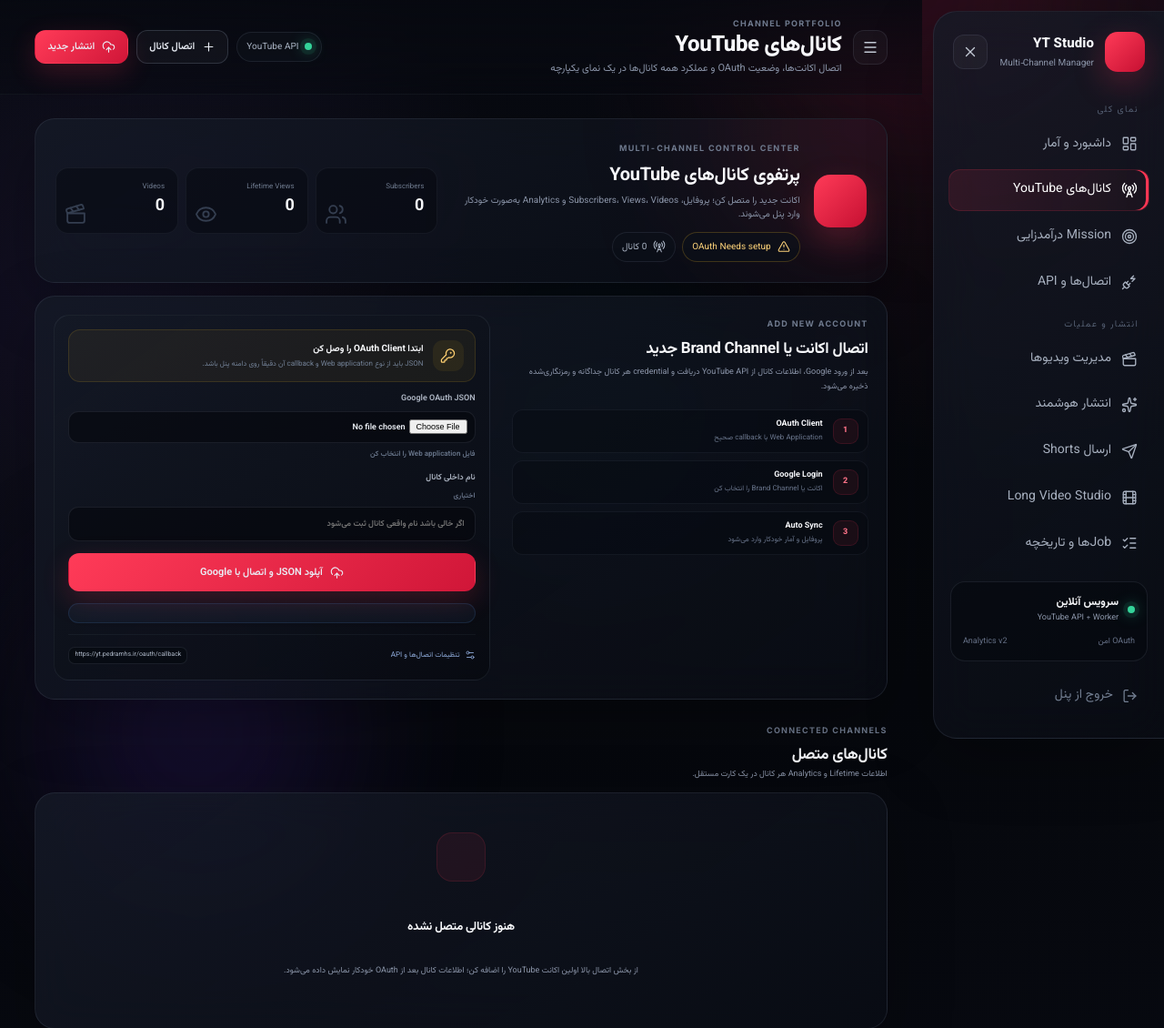
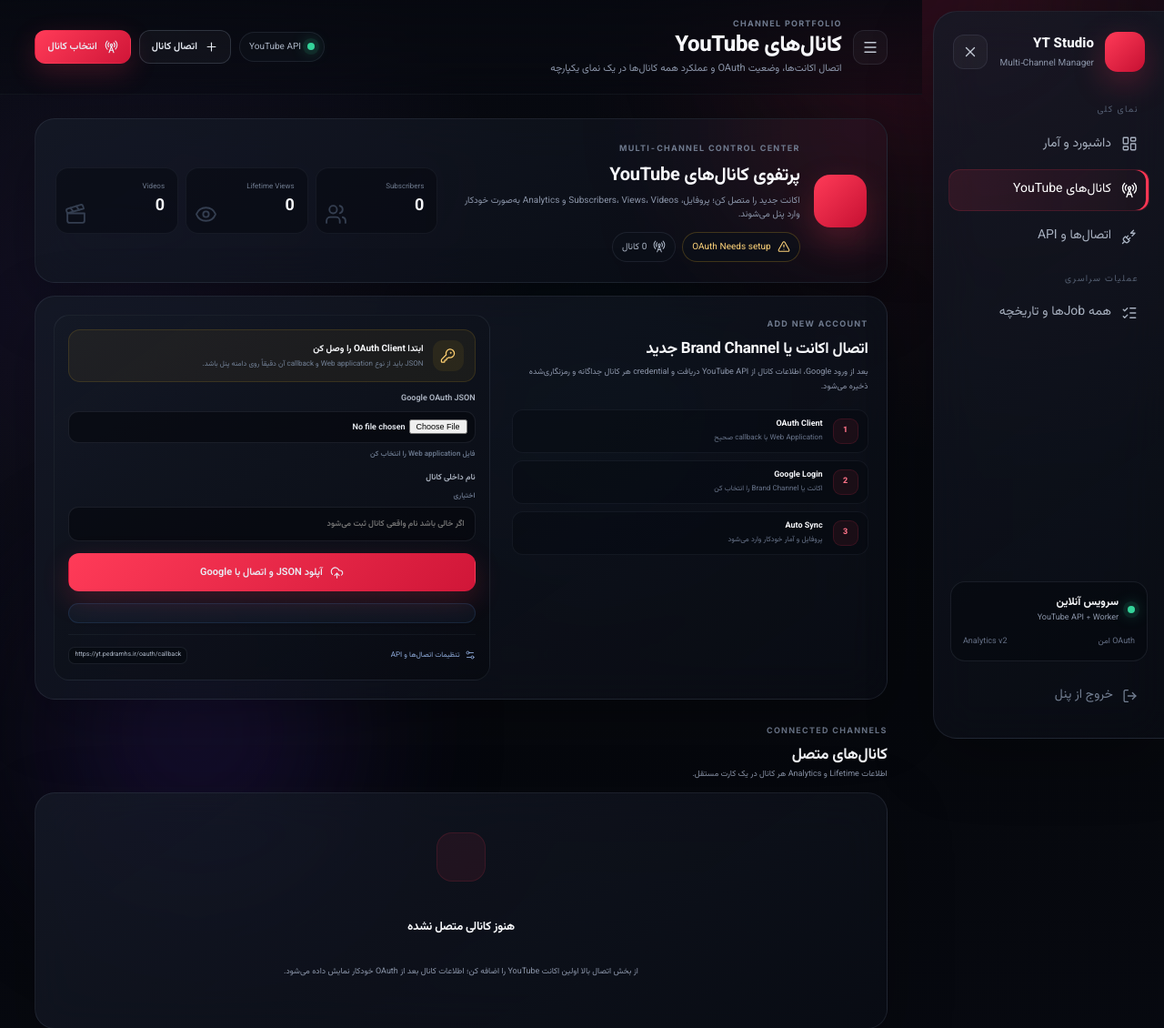
Before and after one commit to PEDIHS/yt, a Flask app: page /channels in a window 1280 px wide. Shown: the top 1130 px of the page at 91% size. Run offline with Flask 3, Linux system fonts and the light colour scheme; the visitor is signed in with stand-in values (Sample User, id 1); parts of the project's set-up code (start-up, migrations or seed data) failed here and were passed over; some libraries are stand-ins or nearby versions.

Commit message:
refactor: move content operations into channel workspaces

```diff
--- a/templates/base.html
+++ b/templates/base.html
@@ -40,30 +40,15 @@
         <a href="{{ url_for('channels') }}" class="{% if request.endpoint in ['channels','channel_detail'] %}active{% endif %}">
           <i data-lucide="radio-tower"></i><span>کانال‌های YouTube</span>
         </a>
-        <a href="{{ url_for('missions_page') }}" class="{% if request.endpoint and request.endpoint.startswith('missions_') or request.endpoint == 'missions_page' %}active{% endif %}">
-          <i data-lucide="target"></i><span>Mission درآمدزایی</span>
-        </a>
         <a href="{{ url_for('integrations_page') }}" class="{% if request.endpoint and request.endpoint.startswith('integrations_') or request.endpoint == 'integrations_page' %}active{% endif %}">
           <i data-lucide="plug-zap"></i><span>اتصال‌ها و API</span>
         </a>
       </nav>
 
-      <div class="nav-caption">انتشار و عملیات</div>
+      <div class="nav-caption">عملیات سراسری</div>
       <nav class="side-nav">
-        <a href="{{ url_for('videos_manager') }}" class="{% if request.endpoint and (request.endpoint.startswith('video_') or request.endpoint.startswith('playlist_') or request.endpoint == 'videos_manager') %}active{% endif %}">
-          <i data-lucide="clapperboard"></i><span>مدیریت ویدیوها</span>
-        </a>
-        <a href="{{ url_for('publishing_page') }}" class="{% if request.endpoint and (request.endpoint.startswith('publishing_') or request.endpoint.startswith('queue_')) %}active{% endif %}">
-          <i data-lucide="sparkles"></i><span>انتشار هوشمند</span>
-        </a>
-        <a href="{{ url_for('upload') }}" class="{% if request.endpoint == 'upload' %}active{% endif %}">
-          <i data-lucide="send"></i><span>ارسال Shorts</span>
-        </a>
-        <a href="{{ url_for('long_video_upload') }}" class="{% if request.endpoint in ['long_video_upload','api_long_video_probe'] %}active{% endif %}">
-          <i data-lucide="film"></i><span>Long Video Studio</span>
-        </a>
         <a href="{{ url_for('jobs') }}" class="{% if request.endpoint == 'jobs' %}active{% endif %}">
-          <i data-lucide="list-checks"></i><span>Jobها و تاریخچه</span>
+          <i data-lucide="list-checks"></i><span>همه Jobها و تاریخچه</span>
         </a>
       </nav>
 
@@ -97,7 +82,7 @@
         <div class="topbar-actions">
           <div class="api-badge"><span class="status-orb"></span><span>YouTube API</span></div>
           <a class="btn btn-soft desktop-action" href="{{ url_for('channels') }}"><i data-lucide="plus"></i> اتصال کانال</a>
-          <a class="btn btn-primary desktop-action" href="{{ url_for('upload') }}"><i data-lucide="upload-cloud"></i> انتشار جدید</a>
+          <a class="btn btn-primary desktop-action" href="{{ url_for('channels') }}"><i data-lucide="radio-tower"></i> انتخاب کانال</a>
         </div>
       </header>
 
```
